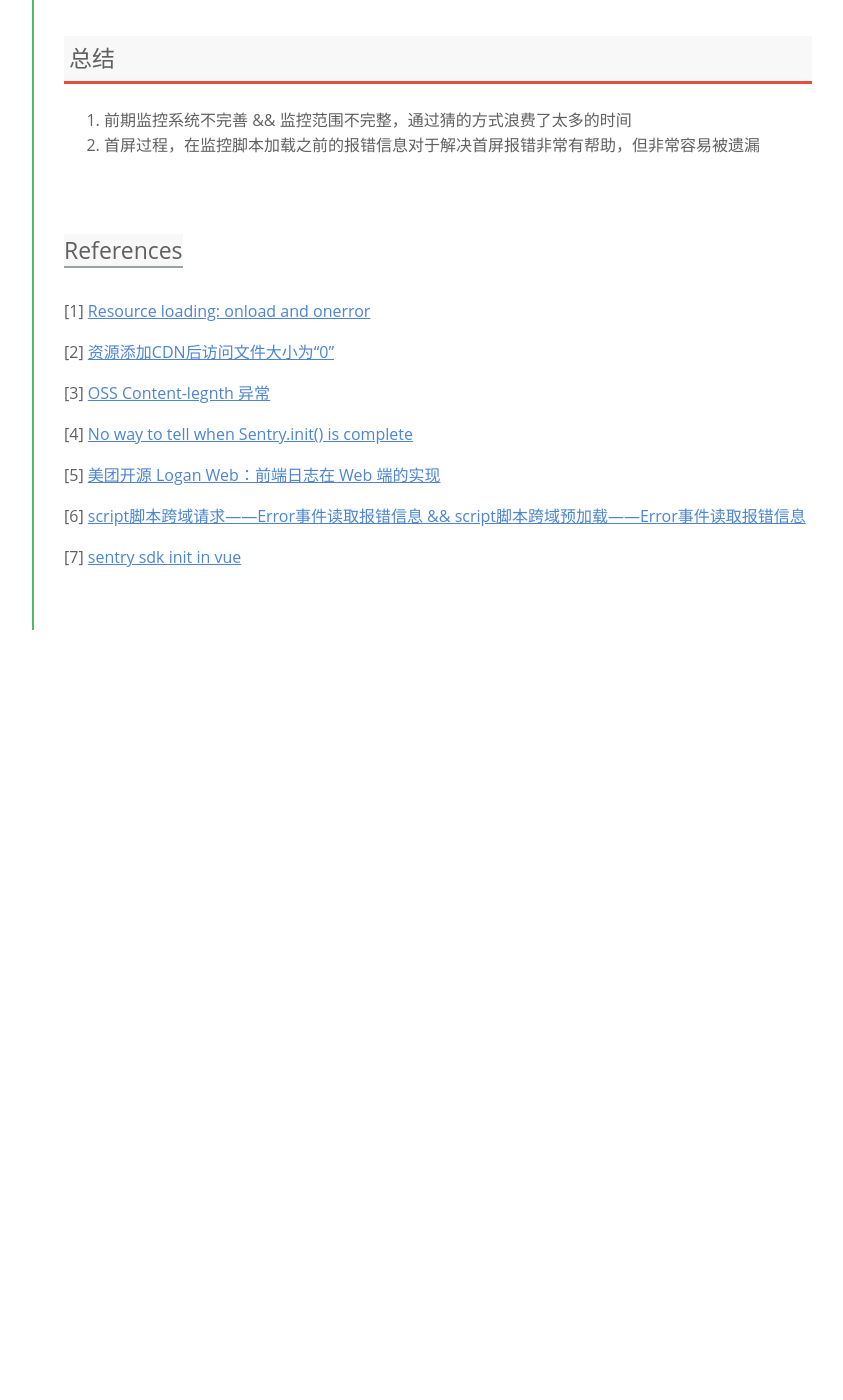
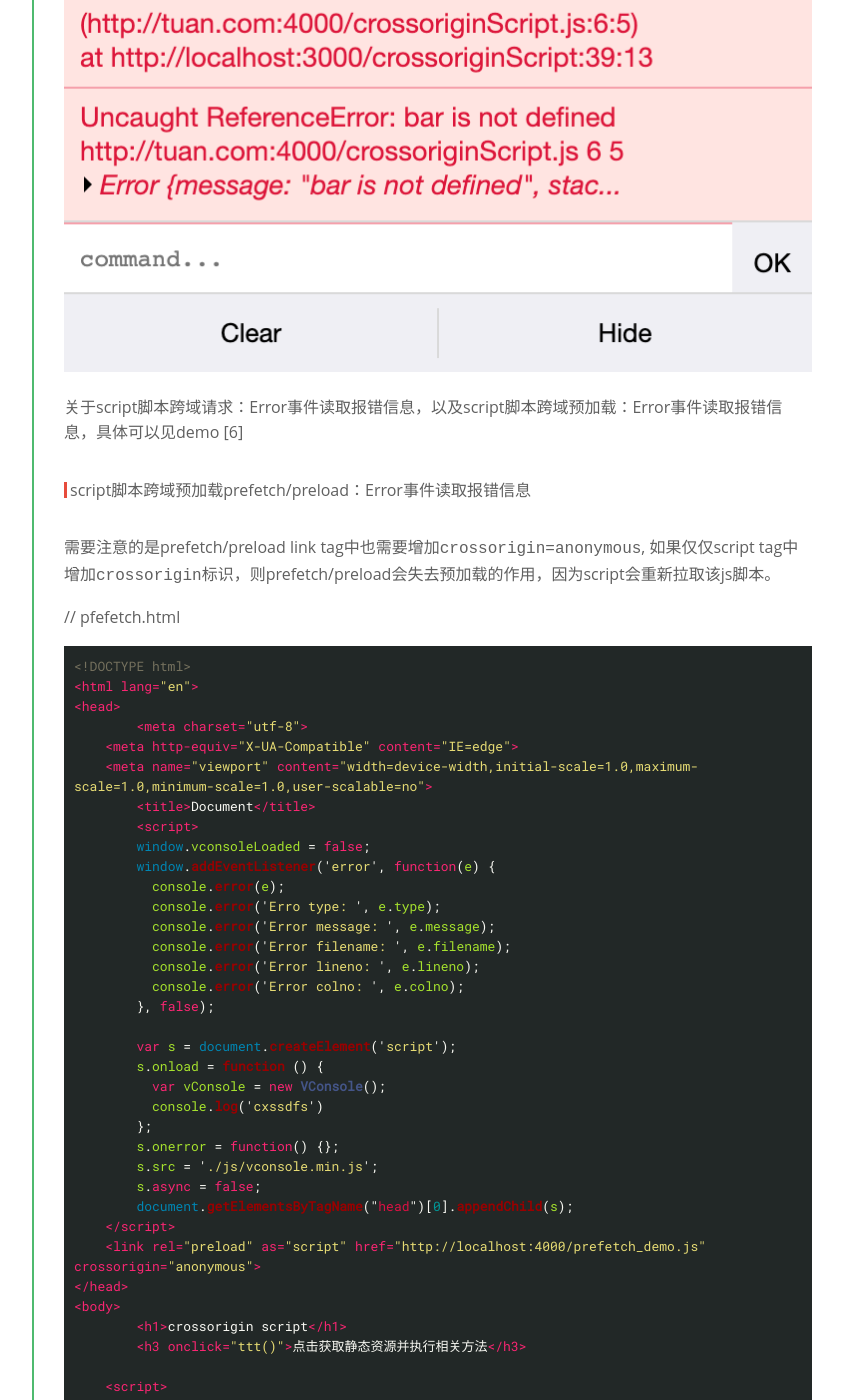
Before and after one commit to Yann-Wang/yann-wang.github.io, a Jekyll site: the page built from _posts/2021-04-22-white-screen-failure-review.md, in a window 1280 px wide and 1400 px high, scrolled down 6966 px. Shown: the whole window, without its empty margins (203-1046 px from the left). Built offline with Jekyll 4.4.1, drawn with Linux system fonts in a browser that asks for light colours; before the commit the page ends 7596 px from its top, so only the background shows below that; some of the changed text lies outside the part shown.

Commit message:
feat: 增加图片

````diff
--- a/_posts/2021-04-22-white-screen-failure-review.md
+++ b/_posts/2021-04-22-white-screen-failure-review.md
@@ -21,6 +21,8 @@
 - [解决过程时间轴](#解决过程时间轴)
 - [关键问题解决方案](#关键问题解决方案)
   - [Script error问题](#script-error问题)
+    - [script脚本跨域预加载prefetch/preload：Error事件读取报错信息](#script脚本跨域预加载prefetchpreloaderror事件读取报错信息)
+    - [crossorigin属性配置](#crossorigin属性配置)
   - [收集error事件的报错信息](#收集error事件的报错信息)
   - [vue框架的报错冒泡机制 && sentry sdk如何收集vue报错](#vue框架的报错冒泡机制--sentry-sdk如何收集vue报错)
   - [```ERR_CONTENT_LENGTH_MISMATCH```问题分析](#err_content_length_mismatch问题分析)
@@ -156,13 +158,102 @@
 ```
 
 ##### Script error问题
-跨域script报错后，监听error事件拿到的信息会被拦截，打印出来的内容会变成```Script error.```，解决方案为：
+
+跨域script报错后，监听error事件拿到的信息会被拦截，打印出来的内容会变成```Script error.```
+
+![Script error](/assets/img/Script-error.png "Scirpt-error")
+
+解决方案为：
 1. 在script tag中增加```crossorigin=anonymous```
 2. 给script服务(```cc.aaa.com```)配置跨域头```Access-Control-Allow-Origin: https://current-site.com```
 
 具体可参考[1]
 
+配置后的效果：
+
+![without Script error](/assets/img/without-Script-error.png "without-Scirpt-error")
+
 关于script脚本跨域请求：Error事件读取报错信息，以及script脚本跨域预加载：Error事件读取报错信息，具体可以见demo [6]
+
+###### script脚本跨域预加载prefetch/preload：Error事件读取报错信息
+
+需要注意的是prefetch/preload link tag中也需要增加```crossorigin=anonymous```, 如果仅仅script tag中增加```crossorigin```标识，则prefetch/preload会失去预加载的作用，因为script会重新拉取该js脚本。
+
+// pfefetch.html
+```html
+<!DOCTYPE html>
+<html lang="en">
+<head>
+	<meta charset="utf-8">
+    <meta http-equiv="X-UA-Compatible" content="IE=edge">
+    <meta name="viewport" content="width=device-width,initial-scale=1.0,maximum-scale=1.0,minimum-scale=1.0,user-scalable=no">
+	<title>Document</title>
+	<script>
+        window.vconsoleLoaded = false;
+        window.addEventListener('error', function(e) {
+          console.error(e);
+          console.error('Erro type: ', e.type);
+          console.error('Error message: ', e.message);
+          console.error('Error filename: ', e.filename);
+          console.error('Error lineno: ', e.lineno);
+          console.error('Error colno: ', e.colno);
+        }, false);
+
+        var s = document.createElement('script');
+        s.onload = function () {
+          var vConsole = new VConsole();
+          console.log('cxssdfs')
+        };
+        s.onerror = function() {};
+        s.src = './js/vconsole.min.js';
+        s.async = false;
+        document.getElementsByTagName("head")[0].appendChild(s);
+    </script>
+    <link rel="preload" as="script" href="http://localhost:4000/prefetch_demo.js" crossorigin="anonymous">
+</head>
+<body>
+	<h1>crossorigin script</h1>
+	<h3 onclick="ttt()">点击获取静态资源并执行相关方法</h3>
+
+    <script>
+
+        function ttt() {
+          var s = document.createElement('script');
+          s.onload = function () {
+            window.dd();
+          };
+          s.crossOrigin = true;
+          s.onerror = function() {};
+          s.src = 'http://localhost:4000/prefetch_demo.js';
+          s.async = false;
+          document.body.appendChild(s);
+
+        }
+
+    </script>
+
+
+</body>
+</html>
+```
+
+```javascript
+window.dd = function test() {
+    tt();
+}
+```
+
+###### crossorigin属性配置
+
+如果使用vue-cli脚手架，则在vue.config.js中可以增加该属性配置，开启crossorigin后，vue-cli-service打包时会自动在script tag和link tag中配置crossorigin属性
+
+```javascript
+module.exports = {
+    crossorigin: 'anonymous',
+}
+```
+
+
 
 ##### 收集error事件的报错信息
 1. 方案一： 可通过动态加载vconsole展示error信息
````
Also changed, not shown: assets/img/Script-error.png (added), assets/img/without-Script-error.png (added).
